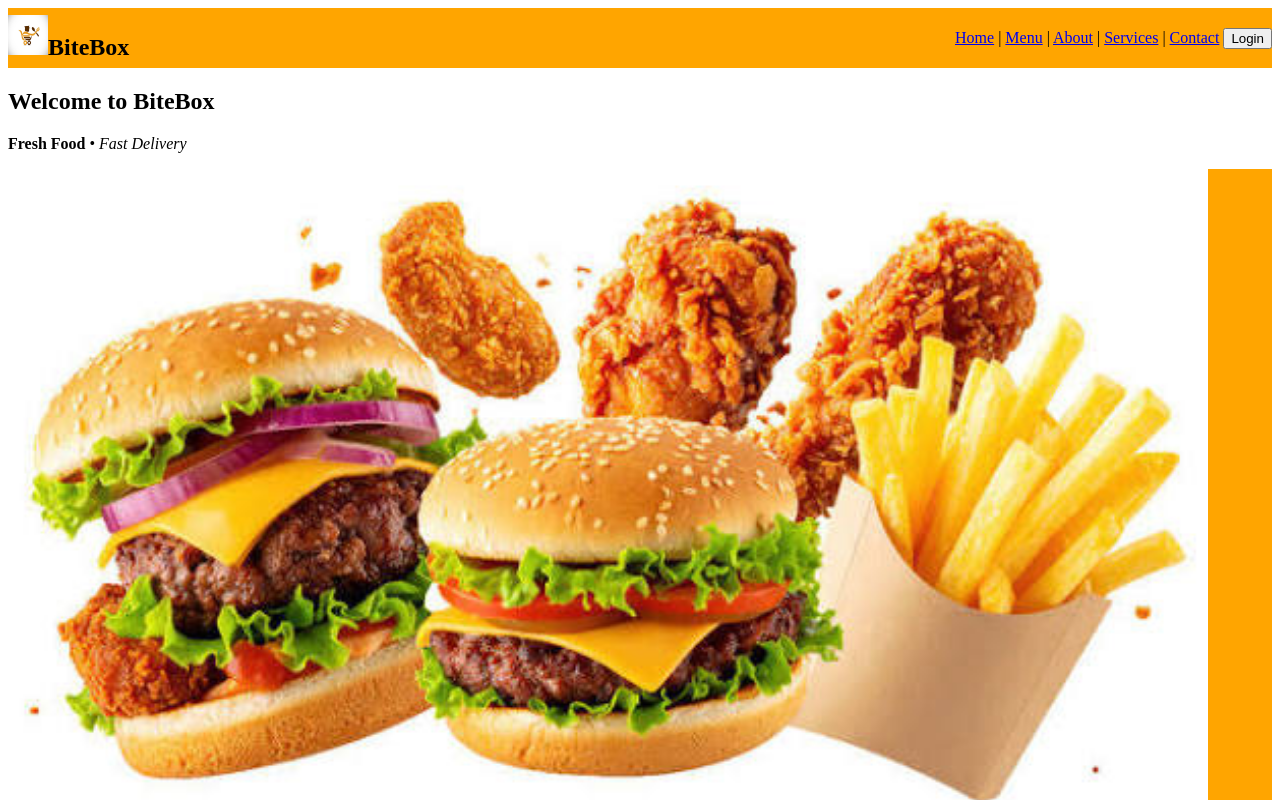
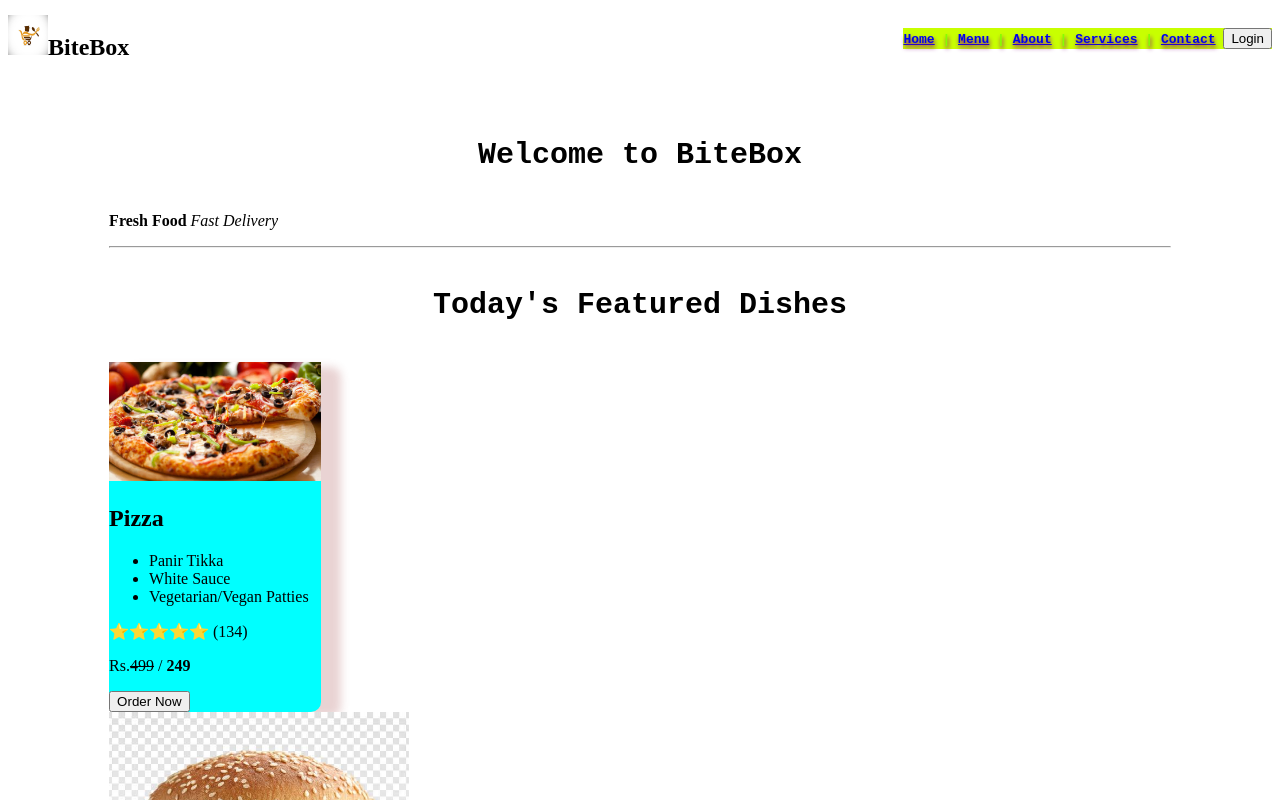
Before and after one commit to reyhaankumar7-ops/Bite-Box-Group-2, a plain HTML site: page index.html in a window 1280 px wide. Shown: the top 800 px of the page. Drawn offline with Linux system fonts and the light colour scheme.

Commit message:
Css Style Added

```diff
--- a/Stylesheet/Style.css
+++ b/Stylesheet/Style.css
@@ -6,3 +6,55 @@
     align-items: center;
     justify-content: space-between;
 }
+
+.welcome-heading
+{
+    background-image: url('../Images/');
+    text-align: center;
+    font-size: 30px;
+    font-weight: bold;
+    margin-top: 20px;
+}
+
+.nav-links{
+    background-color: rgb(200, 255, 0);
+    font-size: small;
+    font-weight: bold;
+    text-decoration:none;
+    font-family: 'Courier New', Courier, monospace;
+    text-align: center;
+    text-shadow: 1px 3px 4px Purple;
+    color: rgb(132, 255, 0);
+    background-size: 50px 50px;
+
+}
+
+main{
+    height: 100%;
+    padding: 50px 8%;
+    background-color: white;
+
+}
+
+main section> h2 {
+
+    font-size: 30px;
+    margin: 40px 0;
+    text-align: center;
+    font-family: 'Courier New', Courier, monospace;
+
+
+}
+
+.Card {
+
+background-color:aqua;
+border-radius: 10px;
+width: 20%;
+box-shadow: rgba(165, 69, 69, 0.24) 20px 5px 8px;
+}
+
+.Card> img {
+    width:100%;
+    height: auto;
+}
--- a/index.html
+++ b/index.html
@@ -7,11 +7,6 @@
     <title>BiteBox</title>
     <link rel="stylesheet" href="./Stylesheet/Style.css">
 
-    <style>
-        div {
-            background-color: orange;
-        }
-    </style>
 </head>
 
 
@@ -25,7 +20,7 @@
     <nav>
         <div class="NavBar">
             <h1><img src="./assets/images/logo.jpg" height="40" width="40"><Span>BiteBox</span></h1>
-            <div>
+            <div class="nav-links">
 
                 <a href="index.html">Home</a>
                 |
@@ -33,7 +28,7 @@
                 |
                 <a href="About.html">About</a>
                 |
-                <a href="Services.html"> Services</a>
+                <a href="Services.html">Services</a>
                 |
                 <a href="Contact.html">Contact</a>
 
@@ -51,15 +46,14 @@
             <h2 class="welcome-heading">Welcome to BiteBox</h2>
             <p>
                 <strong>Fresh Food</strong>
-                •
                 <em>Fast Delivery</em>
             </p>
         </section>
 
-        <div>
+        <!-- <div>
             <img src="./assets/images/banner.jpg" alt="banner" height="700" width="1200">
         </div>
-
+ -->
 
         <!--Todays Featured Dishes -->
 
@@ -67,7 +61,7 @@
 
         <section>
             <h2>Today's Featured Dishes</h2>
-            <div>
+            <div class="Card">
                 <img src="./assets/images/pizzaindex.jpg" alt="Pizza" height="300" width="300">
                 <h2>Pizza</h2>
                 <p>
```
